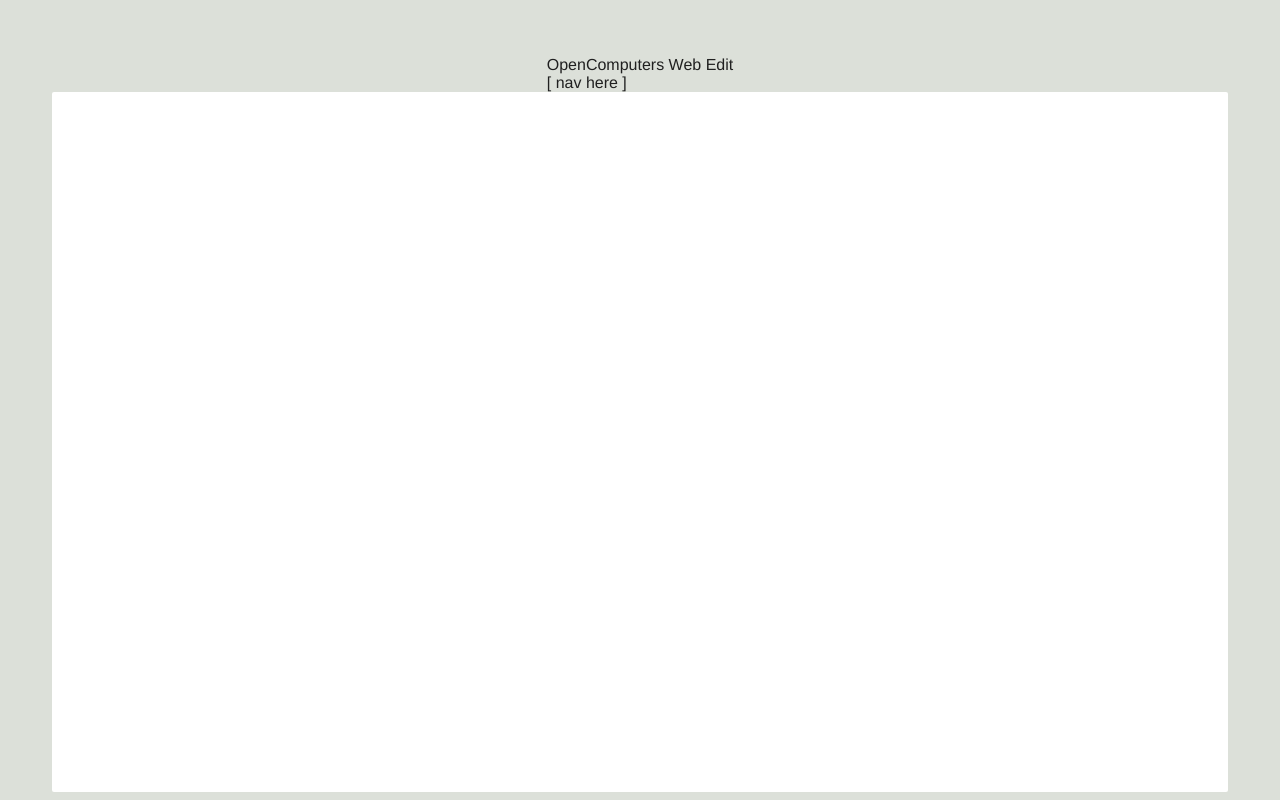
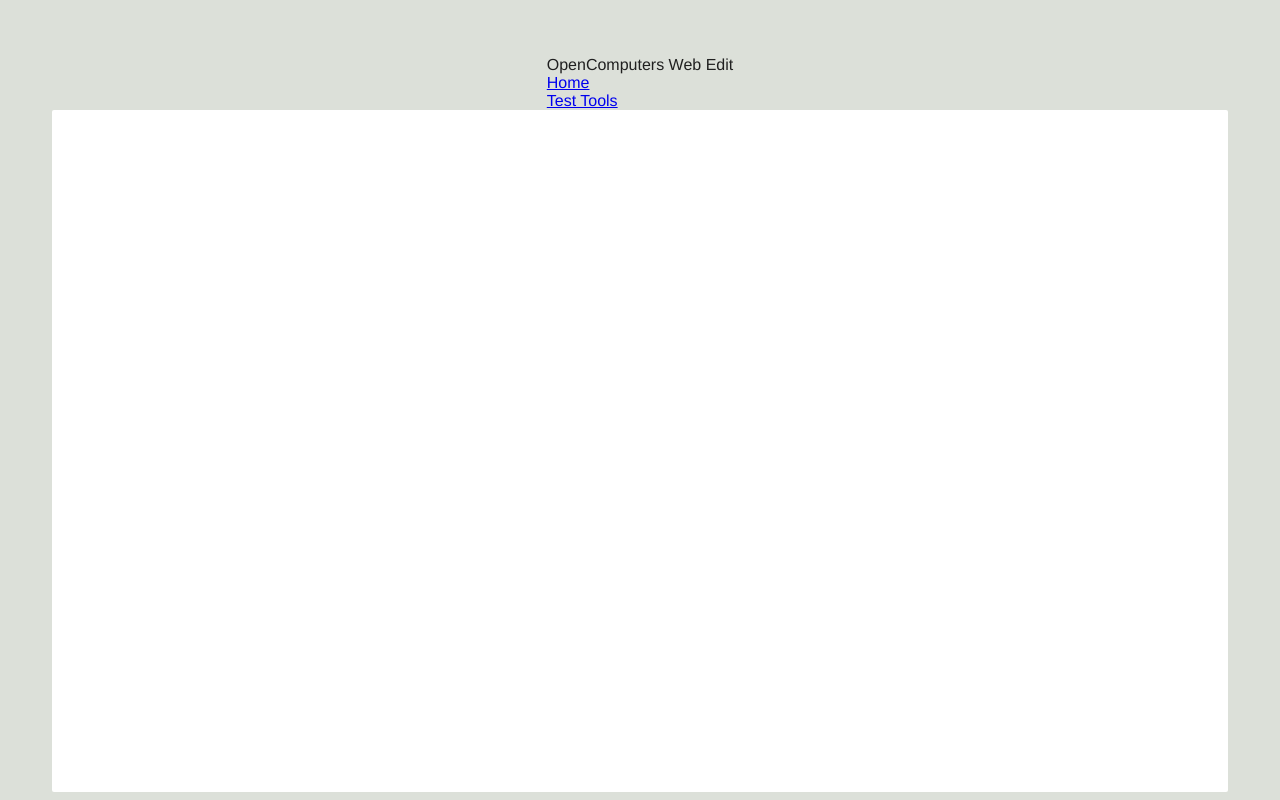
Before and after one commit to BiohazardStuff/opencomputers-web-edit, a React app in the folder Client/: page / in a window 1280 px wide. Built offline with nearby package versions, Linux system fonts and the light colour scheme.

Commit message:
Implement hard coded client nav bar

```diff
--- a/Client/src/components/app/App.tsx
+++ b/Client/src/components/app/App.tsx
@@ -15,10 +15,10 @@ export default class App extends Component<any, any> {
   render() {
     return (
       <div id="app">
-        <PageHeader headerText="[ nav here ]" />
+        <Router>
+          <PageHeader />
 
-        <AppBody>
-          <Router>
+          <AppBody>
             <Switch>
               <Route path="/test">
                 <Test />
@@ -28,8 +28,8 @@ export default class App extends Component<any, any> {
                 <Home />
               </Route>
             </Switch>
-          </Router>
-        </AppBody>
+          </AppBody>
+        </Router>
       </div>
     );
   }
--- a/Client/src/components/page-header/PageHeader.module.scss
+++ b/Client/src/components/page-header/PageHeader.module.scss
@@ -20,7 +20,23 @@
   margin-right: 3em;
 }
 
-.header-text {
+.header-navigation {
+  height: 100%;
+}
+
+.header-navigation-item {
   color: $brand-foreground-color;
+  display: inline-block;
   font-size: 1.1em;
+  height: 100%;
+  padding: 0 1em;
+  text-decoration: none;
+
+  &:hover {
+    background: $primary-color;
+  }
 }
+
+.header-navigation-item-current {
+  background: $primary-color;
+}
--- a/Client/src/components/page-header/PageHeader.tsx
+++ b/Client/src/components/page-header/PageHeader.tsx
@@ -1,15 +1,28 @@
 import { Component, ReactNode } from "react";
 import * as React from "react";
+import { Link, RouteComponentProps, withRouter } from "react-router-dom";
 
 import VerticalAlign from "../vertical-align/VerticalAlign";
 
 import * as styles from "./PageHeader.module.scss";
 
-interface props {
-  headerText: string,
+interface NavItem {
+  label: string,
+  to: string,
 }
 
-export default class PageHeader extends Component<props> {
+const navItems: NavItem[] = [
+  {
+    label: "Home",
+    to: "/",
+  },
+  {
+    label: "Test Tools",
+    to: "/test",
+  },
+];
+
+class PageHeader extends Component<RouteComponentProps<any>> {
   public render(): ReactNode {
     return (
       <div className={ styles.pageHeader }>
@@ -17,10 +30,29 @@ export default class PageHeader extends Component<props> {
           <div className={ styles.brandText }>OpenComputers Web Edit</div>
         </VerticalAlign>
 
-        <VerticalAlign>
-          <div className={ styles.headerText }>{ this.props.headerText }</div>
-        </VerticalAlign>
+        <nav className={ styles.headerNavigation }>
+          { this.outputNavItems() }
+        </nav>
       </div>
     );
   }
+
+  private outputNavItems = (): ReactNode[] => {
+    const pathname: string = this.props.location.pathname;
+
+    return navItems.map((navItem: NavItem, index: number) => {
+      let className: string = styles.headerNavigationItem;
+      if (pathname === navItem.to) {
+        className += ` ${ styles.headerNavigationItemCurrent }`;
+      }
+
+      return (
+        <Link to={ navItem.to } key={ `key_${ index }` } className={ className }>
+          <VerticalAlign>{ navItem.label }</VerticalAlign>
+        </Link>
+      );
+    });
+  };
 }
+
+export default withRouter(PageHeader);
```
